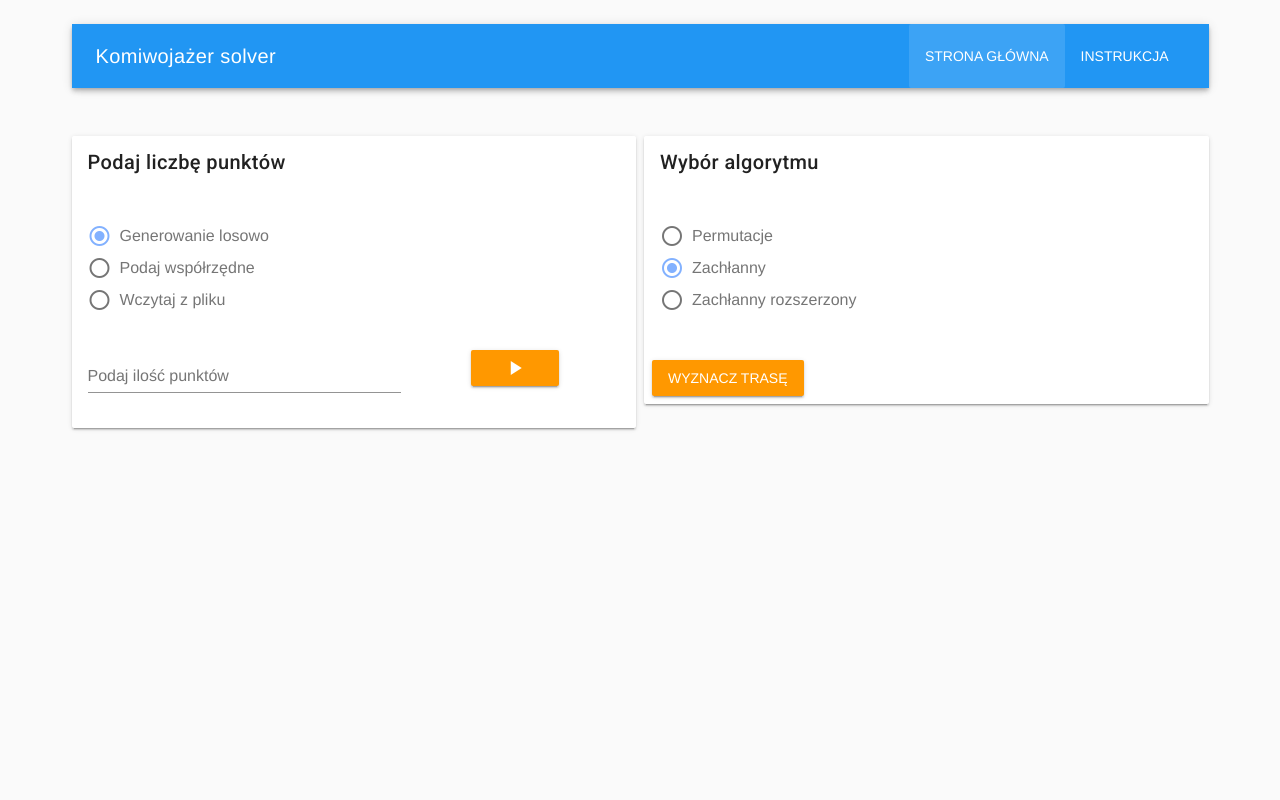
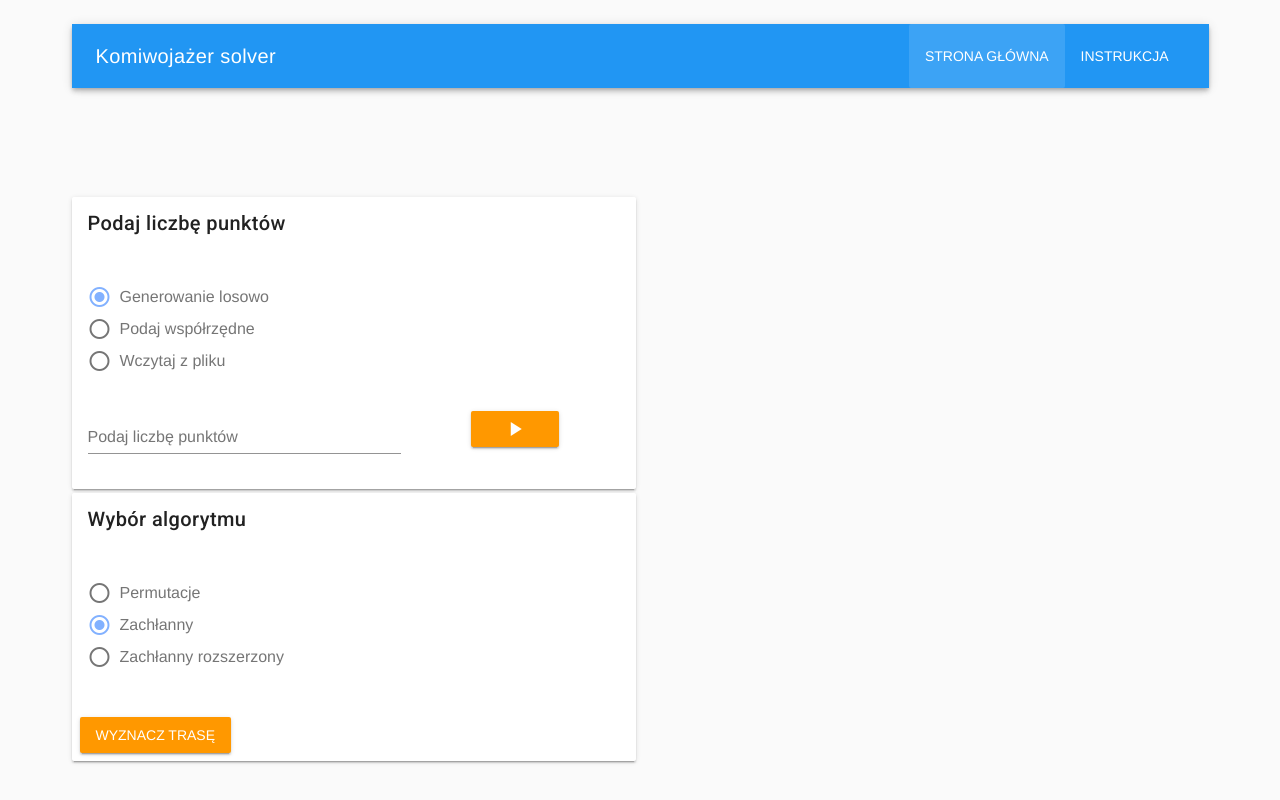
Before and after one commit to crevan236/pz, a Vue app: page /#/ in a window 1280 px wide. Built offline with nearby package versions, Linux system fonts and the light colour scheme; what vue-resource would draw is missing.

Commit message:
NPM INSTALL
Dodanie Konva do rysowania. Dodanie komponentu map. Wywalenie rysowania z głównego komponentu.
Obsługa skalowania.

```diff
--- a/package.json
+++ b/package.json
@@ -11,6 +11,7 @@
     "build": "node build/build.js"
   },
   "dependencies": {
+    "konva": "^2.0.2",
     "vue": "^2.5.2",
     "vue-multiselect": "^2.1.0",
     "vue-resource": "^1.5.0",
--- a/src/components/Map.vue
+++ b/src/components/Map.vue
@@ -2,7 +2,6 @@
     <v-container>
         <v-layout row>
             <v-flex xs12>
-                <p>aloha</p>
                 <div id="scene"></div>
             </v-flex>
         </v-layout>
@@ -13,6 +12,7 @@ import Konva from 'konva';
 
 export default {
   name: 'Map',
+  props: ['points', 'paths'],
   data () {
     return {
         stage: null,
@@ -21,37 +21,123 @@ export default {
         pointsData: {
             pointFillColor: '#e77728',
             pointStrokeColor: '#00a7e1',
-            pointRadius: 10,
-            strokeWidth: 2
+            pointRadius: 5,
+            strokeWidth: 1
+        },
+        stageWidth: 500,
+        stageHeight: 1,
+        xScale: 1,
+        yScale: 1
+    }
+  },
+  watch: {
+      points: function (newVal) {
+          if (newVal) {
+              this.fillPointsLayer(newVal);
+          }
+      },
+      paths: function (newVal) {
+          if (newVal) {
+              this.fillPathsLayer(newVal);
           }
       }
   },
-  mounted () {
+  mounted: function () {
+    this.createStage();
+  },
+  methods: {
+      createStage () {
         this.stage = new Konva.Stage({
           container: 'scene',
-      width: 500,
-      height: 500
+          width: this.stageWidth,
+          height: this.stageHeight
         });
+      },
+      fillPathsLayer (paths) {
+          if (paths) {
+            paths = this.scalePaths(paths);
+            this.pathsLayer = new Konva.Layer();
+            const points = [];
+            for (let el of paths) {
+                points.push(el.x);
+                points.push(el.y);
+            }
+            const greenLine = new Konva.Line({
+              points: points,
+              stroke: '#223843',
+              strokeWidth: 2,
+              lineJoin: 'round',
+              dash: [2, 1]
+            });
+            this.pathsLayer.add(greenLine);
+            this.stage.add(this.pathsLayer);
+          }
+      },
+      fillPointsLayer (points) {
+          try {
+            this.scaleStage();
+            if  (points) {
+                points = this.scalePoints(points);
                 this.pointsLayer = new Konva.Layer();
-
                 const circle = new Konva.Circle({
-      x: 250,
-      y: 250,
+                    x: points[0].x,
+                    y: points[0].y,
+                    radius: this.pointsData.pointRadius,
+                    fill: '#750d37',
+                    stroke: '#210124',
+                    strokeWidth: this.pointsData.strokeWidth
+                });
+                this.pointsLayer.add(circle);
+                for (let i = 1; i < points.length - 1; i++) {
+                    const circle = new Konva.Circle({
+                        x: points[i].x,
+                        y: points[i].y,
                         radius: this.pointsData.pointRadius,
                         fill: this.pointsData.pointFillColor,
                         stroke: this.pointsData.pointStrokeColor,
                         strokeWidth: this.pointsData.strokeWidth
                     });
+                    this.pointsLayer.add(circle);
+                }
+            this.createStage();
+            this.stage.add(this.pointsLayer);
+            }
+          } catch(e) {}
+      },
+      scaleStage () {
+          const container = document.querySelector('#scene');
+          this.stageWidth = container.offsetWidth;
+          this.stageHeight = 400;
 
-    this.pointsLayer.add(circle);
-    this.stage.add(this.pointsLayer);
+          this.stage.width(this.stageWidth);
+          this.stage.height(this.stageHeight);
+          // this.stage.scale({x: scale, y: scale});
+          console.warn();
+          this.stage.draw();
       },
-  methods: {
-      fillPointsLayer () {
-
+      scalePoints(points) {
+          let tmp = points.map(el => el.x);
+          const maxX = Math.max.apply(Math, tmp);
+          tmp = points.map(el => el.y);
+          const maxY = Math.max.apply(Math, tmp);
+          this.xScale = this.stageWidth / maxX;
+          this.yScale = this.stageHeight / maxY;
+          points.forEach(el => {
+              el.x = el.x * this.xScale;
+              el.y = el.y * this.yScale;
+          });
+          return points;
+      },
+      scalePaths (paths) {
+          paths.forEach(el => {
+              el.x = el.x * this.xScale;
+              el.y = el.y * this.yScale;
+          });
+          return paths;
       }
   }
 }
 </script>
 <style scoped>
+
 </style>
--- a/src/components/home.vue
+++ b/src/components/home.vue
@@ -1,5 +1,10 @@
 <template>
     <v-container grid-list-md>
+        <v-layout row>
+            <v-flex xs12>
+                <Map :points="currentPoints" :paths="result" ></Map>
+            </v-flex>
+        </v-layout>
         <v-layout row>
             <v-flex xs6>
                 <v-card>
@@ -35,7 +40,7 @@
                                 <v-flex>
                                     <v-text-field
                                         v-model="amountOfPoints"
-                                        label="Podaj ilość punktów"
+                                        label="Podaj liczbę punktów"
                                         :error-messages="nofpErrors"
                                         @input="$v.amountOfPoints.$touch()"
                                         @blur="$v.amountOfPoints.$touch()"
@@ -72,6 +77,39 @@
                         </v-layout>
                     </v-card-text>
                 </v-card>
+                <v-layout row>
+                    <v-flex fill-height xs12>
+                        <v-card>
+                            <v-card-title>
+                                <h3 class="title" >Wybór algorytmu</h3>
+                            </v-card-title>
+                            <v-card-text>
+                                    <v-radio-group v-model="algType">
+                                      <v-radio
+                                        :key="1"
+                                        :label="'Permutacje'"
+                                        :value="'PERM'"
+                                      ></v-radio>
+                                      <v-radio
+                                        :key="2"
+                                        :label="'Zachłanny'"
+                                        :value="'GREEDY'"
+                                      ></v-radio>
+                                      <v-radio
+                                        :key="3"
+                                        :label="'Zachłanny rozszerzony'"
+                                        :value="'GREEDYS'"
+                                      ></v-radio>
+                                    </v-radio-group>
+                            </v-card-text>
+                            <v-card-actions>
+                                <v-btn color="orange" class="white--text" v-on:click="onRoadCount" >Wyznacz trasę</v-btn>
+                            </v-card-actions>
+                        </v-card>
+                    </v-flex>
+                </v-layout>
+            </v-flex>
+            <v-flex xs6>
                 <template v-if="currentPoints.length > 0" >
                     <v-layout row>
                         <v-flex xs12>
@@ -112,58 +150,6 @@
                     </v-layout>
                 </template>
             </v-flex>
-            <v-flex xs6>
-                <v-layout row>
-                    <v-flex fill-height xs12>
-                        <v-card>
-                            <v-card-title>
-                                <h3 class="title" >Wybór algorytmu</h3>
-                            </v-card-title>
-                            <v-card-text>
-                                    <v-radio-group v-model="algType">
-                                      <v-radio
-                                        :key="1"
-                                        :label="'Permutacje'"
-                                        :value="'PERM'"
-                                      ></v-radio>
-                                      <v-radio
-                                        :key="2"
-                                        :label="'Zachłanny'"
-                                        :value="'GREEDY'"
-                                      ></v-radio>
-                                      <v-radio
-                                        :key="3"
-                                        :label="'Zachłanny rozszerzony'"
-                                        :value="'GREEDYS'"
-                                      ></v-radio>
-                                    </v-radio-group>
-                            </v-card-text>
-                            <v-card-actions>
-                                <v-btn color="orange" class="white--text" v-on:click="onRoadCount" >Wyznacz trasę</v-btn>
-                            </v-card-actions>
-                        </v-card>
-                    </v-flex>
-                </v-layout>
-                <template v-if="result.length > 0" >
-                    <v-layout row>
-                        <v-flex xs12>
-                            <v-toolbar>
-                                <v-toolbar-title>Trasa:</v-toolbar-title>
-                            </v-toolbar>
-                        </v-flex>
-                    </v-layout>
-                    <v-layout row>
-                        <v-flex align-content-center xs12>
-                            <v-card height="500px" >
-                                <v-progress-circular class="map-loading" v-if="isMapLoading" indeterminate :size="70" :width="7" color="green"></v-progress-circular>
-                                <template v-if="!isMapLoading" >
-                                    <canvas id="canvas" width="500" height="500" ></canvas>
-                                </template>
-                            </v-card>
-                        </v-flex>
-                    </v-layout>
-                </template>
-            </v-flex>
         </v-layout>
     </v-container>
 </template>
@@ -174,12 +160,14 @@ import 'vue2-dropzone/dist/vue2Dropzone.css'
 import { validationMixin } from 'vuelidate'
 import { required, between } from 'vuelidate/lib/validators'
 import Multiselect from 'vue-multiselect'
+import Map from './Map'
 
 export default {
   name: 'home',
   components: {
       vueDropzone: vue2Dropzone,
-      multiselect: Multiselect
+      multiselect: Multiselect,
+      Map: Map
   },
   mixins: [ validationMixin ],
   validations: {
@@ -237,13 +225,10 @@ export default {
             algorithm: this.algType,
             points: this.currentPoints
         }
-        this.$http.post('http://localhost:9090/tsp', model).then(
+        this.$http.get('http://localhost:3000/points').then(
             val => {
                 this.result = val.body;
                 this.isMapLoading = false;
-                setTimeout(() => {
-                    this.drawPoints();
-                }, 1000);
             }
         );
       },
@@ -283,7 +268,7 @@ export default {
                     routes: routes
                 });
             }
-            this.currentPoints = tmp;
+            this.currentPoints = tmp.splice(0, tmp.length-1);
           }
       },
       readLoadedFile () {
@@ -298,26 +283,6 @@ export default {
               reader.readAsText(files[0]);
           } catch (e) {
               console.warn('Wrong file format!!!');
-          }
-      },
-      drawPoints () {
-          this.result.forEach(el => { el.x = el.x*5, el.y = el.y*5 });
-          var canvas = document.querySelector('#canvas');
-          if(canvas.getContext) {
-              var ctx = canvas.getContext('2d');
-
-              for(let i = 0; i < this.result.length; i++) {
-                  /// ctx.fillStyle = 'rgb(' + Math.floor(255 - 42.5 * i+1) + ', ' + Math.floor(255 - 42.5 * i+1) + ',' + '0)';
-                  ctx.fillStyle = 'red';
-                  ctx.fillText('' + i, this.result[i].x, this.result[i].y);
-                  try {
-                      ctx.beginPath();
-                      ctx.moveTo(this.result[i].x, this.result[i].y);
-                      ctx.lineTo(this.result[i+1].x, this.result[i+1].y);
-                      ctx.closePath();
-                      ctx.stroke();
-                  } catch (e) {}
-              }
           }
       },
       saveFile () {
```
Also changed, not shown: 1 other file (tests, documents, lock files or other folders). Lines whose indentation alone changed are shown as unchanged.
